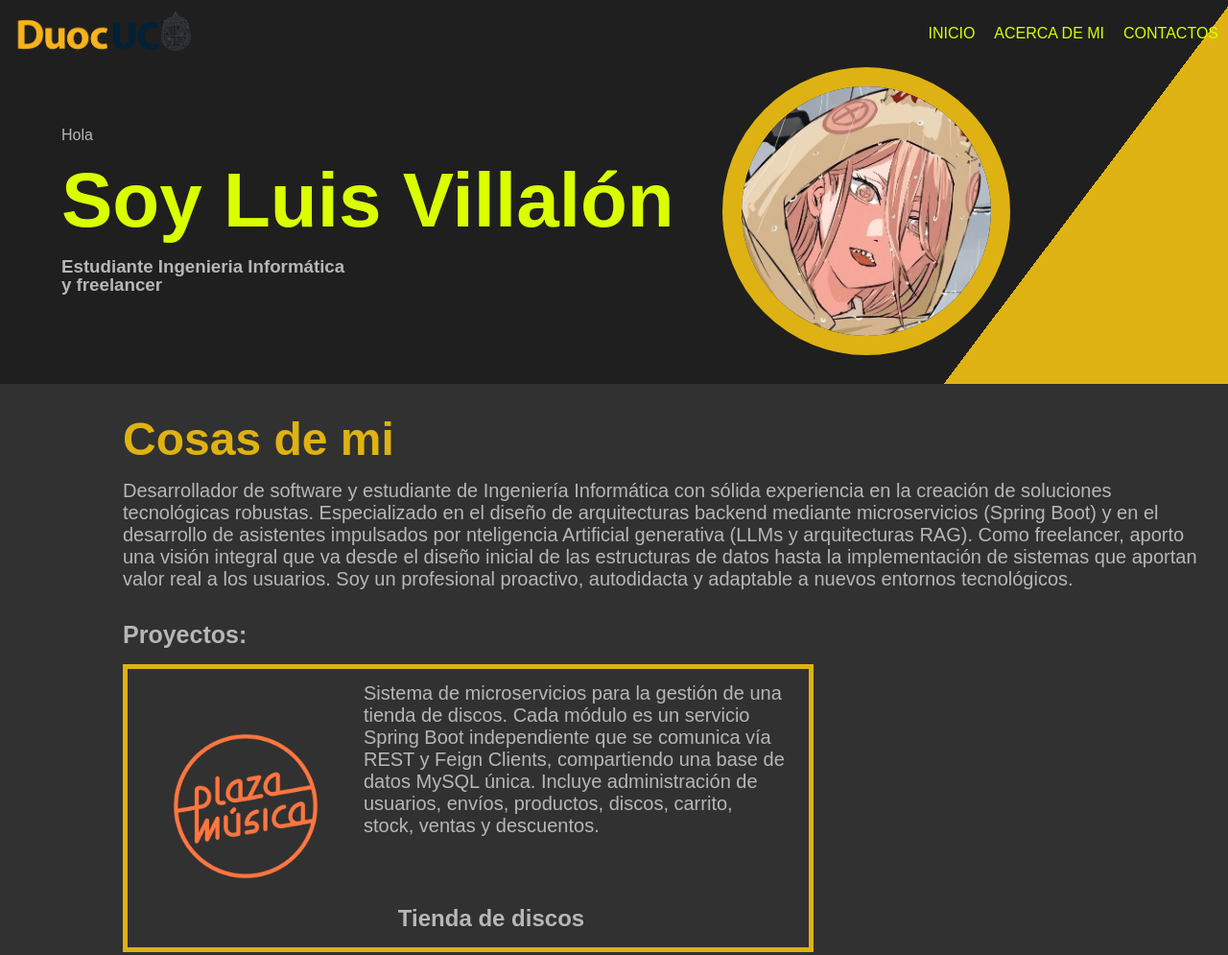
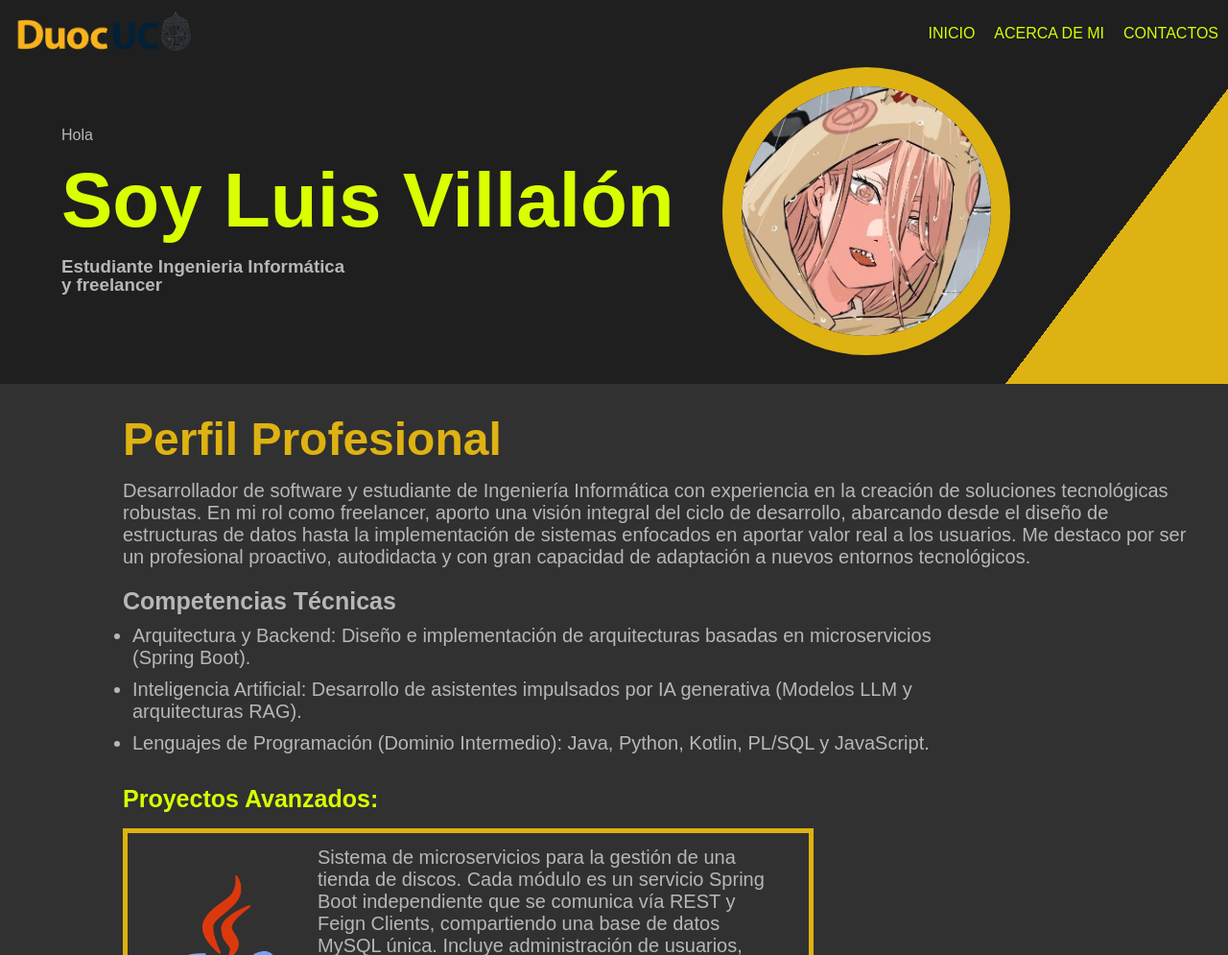
Before and after one commit to Luxorar/MI-PORTAFOLIO, a plain HTML site: page index.html in a window 1280 px wide. Shown: the top 995 px of the page at 96% size. Drawn offline with Linux system fonts and the light colour scheme.

Commit message:
Update readme, cambios en 'cosas de mi', cambios en los logos ahora mostrande el lenguaje de programación usado

```diff
--- a/css/style.css
+++ b/css/style.css
@@ -112,9 +112,20 @@
     background-color: var(--fondo3);
 }
 
+.cosas-de-mi .competencias-tecnicas{
+    margin-top: 20px;
+    margin-bottom: 10px;
+    font-size: 25px;
+}
+
+.cosas-de-mi .lista li{
+    margin: 10px;
+}
+
 .cosas-de-mi .proyectos{
     font-size: 25px;
     margin-top: 2rem;
+    color: var(--letra2);
 }
 
 .cosas-de-mi .todos-proyectos{
@@ -157,8 +168,10 @@
 
 .cosas-de-mi img{
     margin-top: 20px;
+
+    max-height: 300px;
     width: auto;
-    height: 300px;
+    height: auto;
 }
 
 .cosas-de-mi h2{
@@ -276,12 +289,12 @@
         margin-left: -5rem;
     }
     .cosas-de-mi img{
+        max-height: 150px;
         width: auto;
         height: auto;
-        max-width: 200px;
-        max-height: 200px;
         margin-right: 1.5rem;
     }
+
     .cosas-de-mi .todos-proyectos{
         width: 50rem;
         margin-bottom: 3rem;
--- a/index.html
+++ b/index.html
@@ -35,18 +35,29 @@
         </section>
         <section class="cosas-de-mi">
             <nav class="cosas-de-mi-texto" id="cosas-de-mi">
-                <h2>Cosas de mi</h2>
+                <h2>Perfil Profesional</h2>
                 <p>
-                    Desarrollador de software y estudiante de Ingeniería Informática con sólida experiencia en la creación de soluciones tecnológicas robustas.
-                    Especializado en el diseño de arquitecturas backend mediante microservicios (Spring Boot) y en el desarrollo de asistentes impulsados por
-                    nteligencia Artificial generativa (LLMs y arquitecturas RAG). Como freelancer, aporto una visión integral que va desde el diseño inicial de
-                    las estructuras de datos hasta la implementación de sistemas que aportan valor real a los usuarios. Soy un profesional proactivo, autodidacta y
-                    adaptable a nuevos entornos tecnológicos.
+                    Desarrollador de software y estudiante de Ingeniería Informática
+                    con experiencia en la creación de soluciones tecnológicas robustas.
+                    En mi rol como freelancer, aporto una visión integral del ciclo de
+                    desarrollo, abarcando desde el diseño de estructuras de datos hasta la
+                    implementación de sistemas enfocados en aportar valor real a los usuarios.
+                    Me destaco por ser un profesional proactivo, autodidacta y con gran capacidad de
+                    adaptación a nuevos entornos tecnológicos.
                 </p>
-                <h3 class="proyectos">Proyectos:</h3>
+
+                <h3 class="competencias-tecnicas">Competencias Técnicas</h3>
+
+                <ul class="lista">
+                    <li>Arquitectura y Backend: Diseño e implementación de arquitecturas basadas en microservicios (Spring Boot).</li>
+                    <li>Inteligencia Artificial: Desarrollo de asistentes impulsados por IA generativa (Modelos LLM y arquitecturas RAG).</li>
+                    <li>Lenguajes de Programación (Dominio Intermedio): Java, Python, Kotlin, PL/SQL y JavaScript.</li>
+                </ul>
+
+                <h3 class="proyectos">Proyectos Avanzados:</h3>
                 <div class="todos-proyectos">
                     <a class="tienda-discos"  href="https://github.com/Luxorar/TiendaDiscos.git">
-                        <img src="img/logo.png" alt="Tienda discos">
+                        <img src="img/logo-java.png" alt="Tienda discos">
                         <p>
                             Sistema de microservicios para la gestión de una tienda de discos.
                             Cada módulo es un servicio Spring Boot independiente que se comunica vía
@@ -57,7 +68,7 @@
                         <h4>Tienda de discos</h4>
                     </a>
                     <a class="pagina-unimarc" href="https://github.com/Luxorar/UNIMARC-PAG-WEB.git">
-                        <img src="img/unimarc.png" alt="pagina unimarc" >
+                        <img src="img/pythoon.png" alt="pagina unimarc" >
                         <p>
                             Asistente de inteligencia artificial para Unimarc que actúa como un
                             parche digital en la experiencia de compra. Muestra la ubicación de los
```
Also changed, not shown: img/logo-java.png (added), img/logo.png (deleted), img/pythoon.png (added), img/unimarc.png (deleted), 1 other file.
